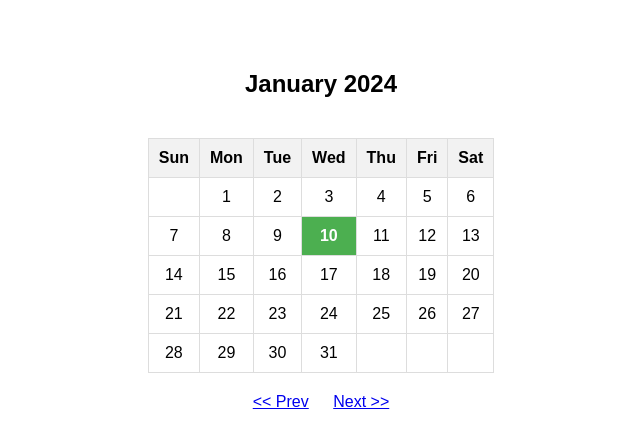
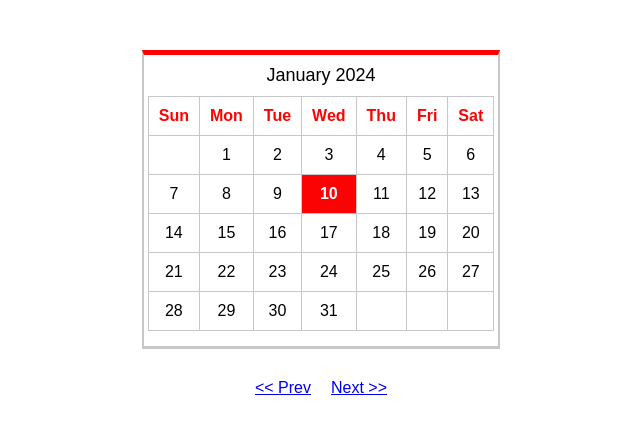
Before and after one commit to hayodavis/persiapanlks2024, a PHP site: page /index.php in a window 1280 px wide. Shown: the top 448 px of the page, without its empty margins (319-959 px from the left). Run offline with PHP 8.4, Linux system fonts and the light colour scheme.

Commit message:
Firda mengedit bagian C1, D1, D2, E2

```diff
--- a/MODUL - SPEEDTEST/Firda/C1. Canvas Animation/index.html
+++ b/MODUL - SPEEDTEST/Firda/C1. Canvas Animation/index.html
@@ -16,7 +16,7 @@
 
     canvas {
       border: 1px solid #ddd;
-      background-color: #5bf115;
+      background-color: #267900;
     }
   </style>
 </head>
--- a/MODUL - SPEEDTEST/Firda/D1. PHP Calendar/index.php
+++ b/MODUL - SPEEDTEST/Firda/D1. PHP Calendar/index.php
@@ -31,30 +31,49 @@ if (isset($_GET['next'])) {
       margin-top: 50px;
     }
 
+    .calendar-container {
+      border-top: 5px solid #fc0303;
+      width: 28%;
+      padding-top: 10px;
+      padding-bottom: 15px;
+      text-align: center;
+      border-right: 2px solid #c7c7c7;
+      border-left: 2px solid #c7c7c7;
+      border-bottom: 3px solid #c7c7c7;
+    }
+
     #calendar {
       border-collapse: collapse;
       margin-top: 20px;
+      width: 300px;
+      margin: 0 auto;
+      text-align: center;
     }
 
     #calendar th,
     #calendar td {
-      border: 1px solid #ddd;
+      border: 1px solid #c7c7c7;
       padding: 10px;
-      text-align: center;
     }
 
     #calendar th {
-      background-color: #f2f2f2;
+      background-color: #fff;
+    }
+
+    #calendar th:nth-child(1) {
+      color: #fc0303;
     }
 
     .highlight-today {
-      background-color: #4caf50;
+      background-color: #fc0303;
       color: white;
       font-weight: bold;
     }
 
     .btn-container {
       margin-top: 20px;
+      display: flex;
+      align-items: center;
     }
 
     .arrow-btn {
@@ -62,12 +81,31 @@ if (isset($_GET['next'])) {
       font-size: 16px;
       cursor: pointer;
     }
+
+    .arrow-btn:hover {
+      background-color: #fc0303;
+      color: white;
+    }
+
+    .month-year {
+      color: #000;
+      font-size: 18px;
+      margin-bottom: 10px;
+    }
+
+    th {
+      color: #fc0303;
+    }
   </style>
 </head>
 
 <body>
 
-<h2><?php echo date('F Y', mktime(0, 0, 0, $currentMonth, 1, $currentYear)); ?></h2>
+  <div class="calendar-container">
+
+    <div class="month-year">
+      <?php echo date('F Y', mktime(0, 0, 0, $currentMonth, 1, $currentYear)); ?>
+    </div>
 
     <table id="calendar">
       <thead>
@@ -111,6 +149,7 @@ if (isset($_GET['next'])) {
         ?>
       </tbody>
     </table>
+  </div>
 
   <div class="btn-container">
     <a href="?prev" class="arrow-btn">&lt;&lt; Prev</a>
```
Also changed, not shown: MODUL - SPEEDTEST/Firda/D2. Watermark/index.html (+63 -8 lines), MODUL - SPEEDTEST/Firda/E2. Chat Analytic/index.html (+12 -8 lines). Lines whose indentation alone changed are shown as unchanged.
